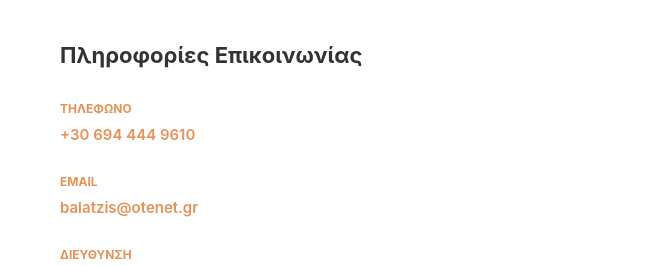
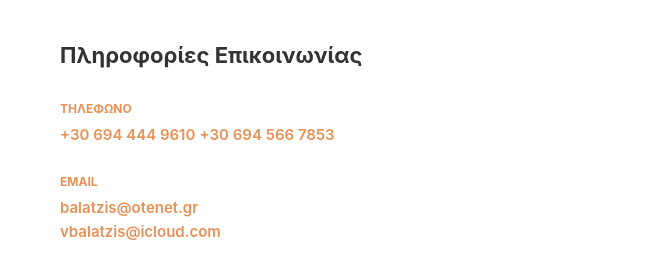
Before and after one commit to georgiosbalatzis/excavatorsPage, a plain HTML site: page index.html in a window 1280 px wide. Shown: the part 2840-3106 px from the top of the page, 0-666 px from the left. Drawn offline with Linux system fonts and the light colour scheme; grey boxes are pictures that could not be loaded.

Commit message:
Mail and Tel added

```diff
--- a/index.html
+++ b/index.html
@@ -639,6 +639,7 @@
                     <div class="contact-item-label">Τηλέφωνο</div>
                     <div class="contact-item-value">
                         <a href="tel:+306944449610">+30 694 444 9610</a>
+                        <a href="tel:+306945667853">+30 694 566 7853</a>
                     </div>
                 </div>
 
@@ -646,6 +647,9 @@
                     <div class="contact-item-label">Email</div>
                     <div class="contact-item-value">
                         <a href="mailto:balatzis@otenet.gr">balatzis@otenet.gr</a>
+                    </div>
+                    <div class="contact-item-value">
+                        <a href="mailto:vbalatzis@icloud.com">vbalatzis@icloud.com</a>
                     </div>
                 </div>
 
```
